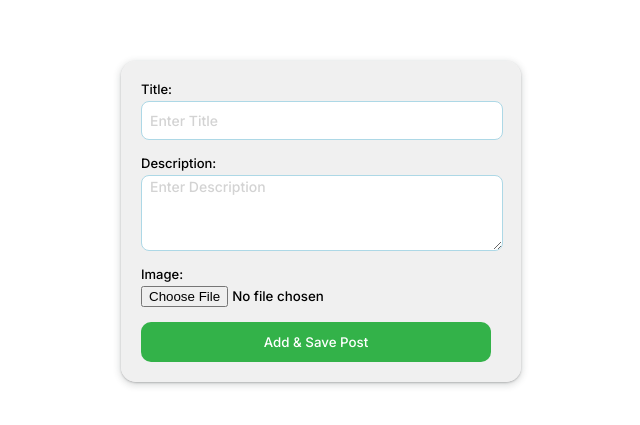
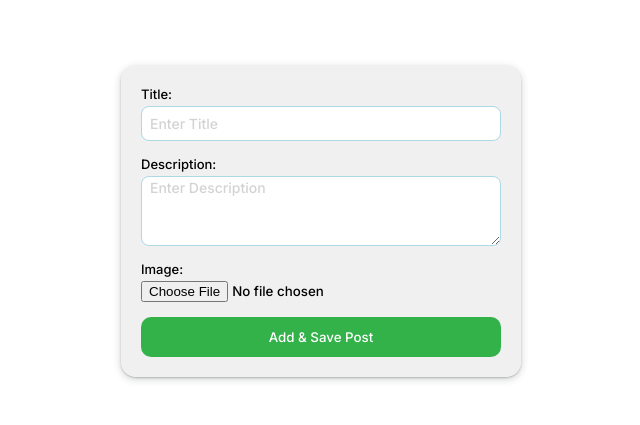
Before and after one commit to Ganeshkadali7337/wylo-assignment, a React (Create React App) app: page /addPost in a window 1280 px wide. Shown: the part 179-604 px from the top of the page, without its empty margins (319-959 px from the left). Built offline with nearby package versions, Linux system fonts and the light colour scheme.

Commit message:
Update index.css

```diff
--- a/src/CreateAndUpdatePost/index.css
+++ b/src/CreateAndUpdatePost/index.css
@@ -15,7 +15,6 @@
   background-color: #efefefe3;
   color: black;
   padding: 20px;
-  padding-right: 30px;
   border-radius: 15px;
   box-sizing: border-box;
   box-shadow: rgba(60, 64, 67, 0.3) 0px 1px 2px 0px,
@@ -27,6 +26,7 @@
   flex-direction: column;
   align-items: flex-start;
   margin-bottom: 15px;
+  box-sizing: border-box;
 }
 
 label {
@@ -42,6 +42,7 @@ label {
   border-radius: 8px;
   outline: none;
   padding-left: 8px;
+  box-sizing: border-box;
 }
 
 .input-el::placeholder {
@@ -56,6 +57,7 @@ textarea {
   border-radius: 8px;
   outline: none;
   padding-left: 8px;
+  box-sizing: border-box;
 }
 
 textarea::placeholder {
```
